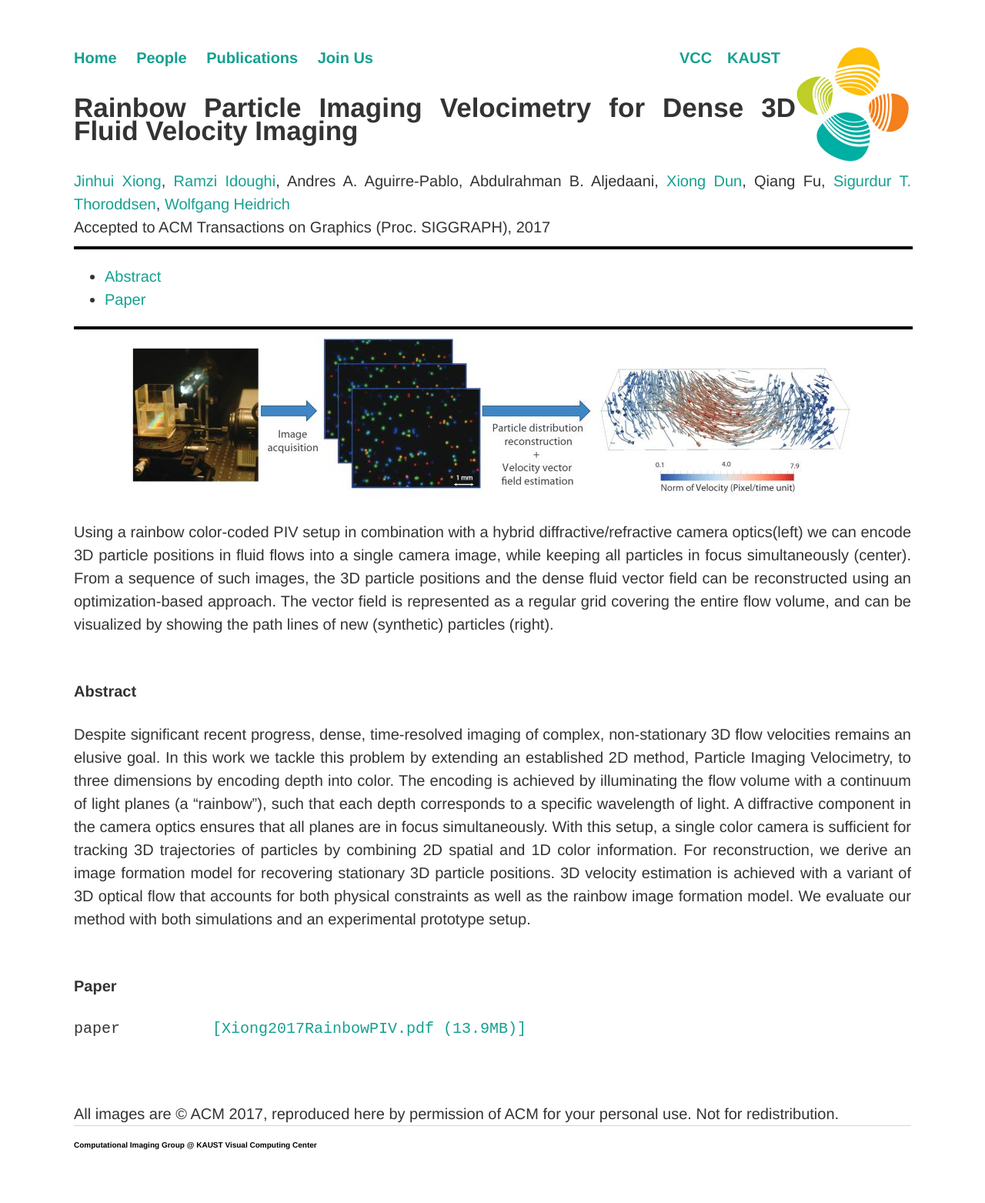
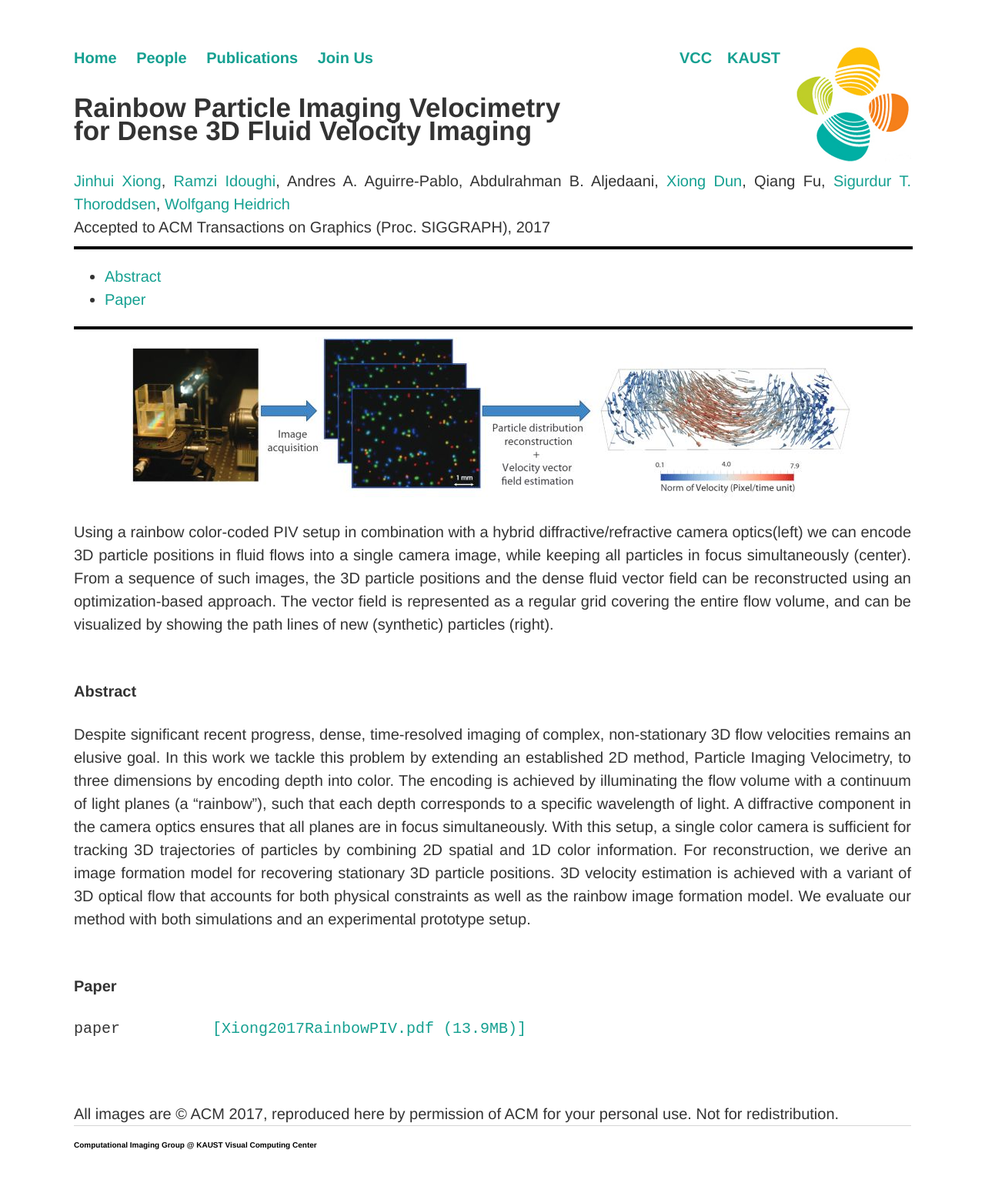
Before and after one commit to vccimaging/vccimaging.github.io, a Jekyll site: the page built from Publications/Xiong2017RainbowPIV/index.html, in a window 1280 px wide. Shown: the whole page at 77% size. Built offline with Jekyll 4.4.1, drawn with Linux system fonts in a browser that asks for light colours.

Commit message:
Update index.html

```diff
--- a/Publications/Xiong2017RainbowPIV/index.html
+++ b/Publications/Xiong2017RainbowPIV/index.html
@@ -3,7 +3,7 @@ layout: default
 ---
 <div class="projectPage">
 
-<h3> Rainbow Particle Imaging Velocimetry <span style="height: 1.5em"></span>
+<h3> Rainbow Particle Imaging Velocimetry <br> <span style="height: 1.5em"></span>
     for Dense 3D Fluid Velocity Imaging </h3>
 
 <a href="/People/xiongj/">Jinhui Xiong</a>, <a href="/People/idoughr/">Ramzi Idoughi</a>, Andres A. Aguirre-Pablo,
```
